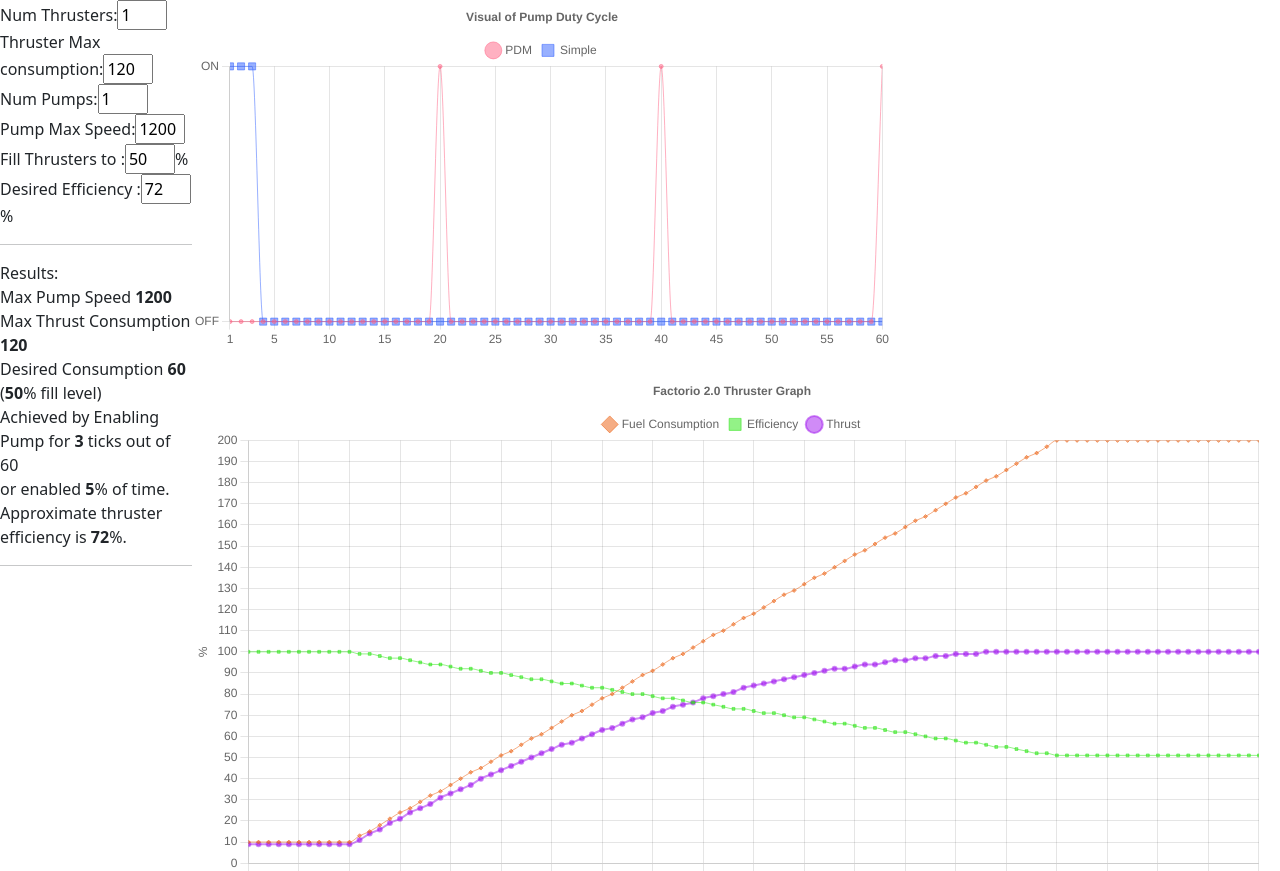
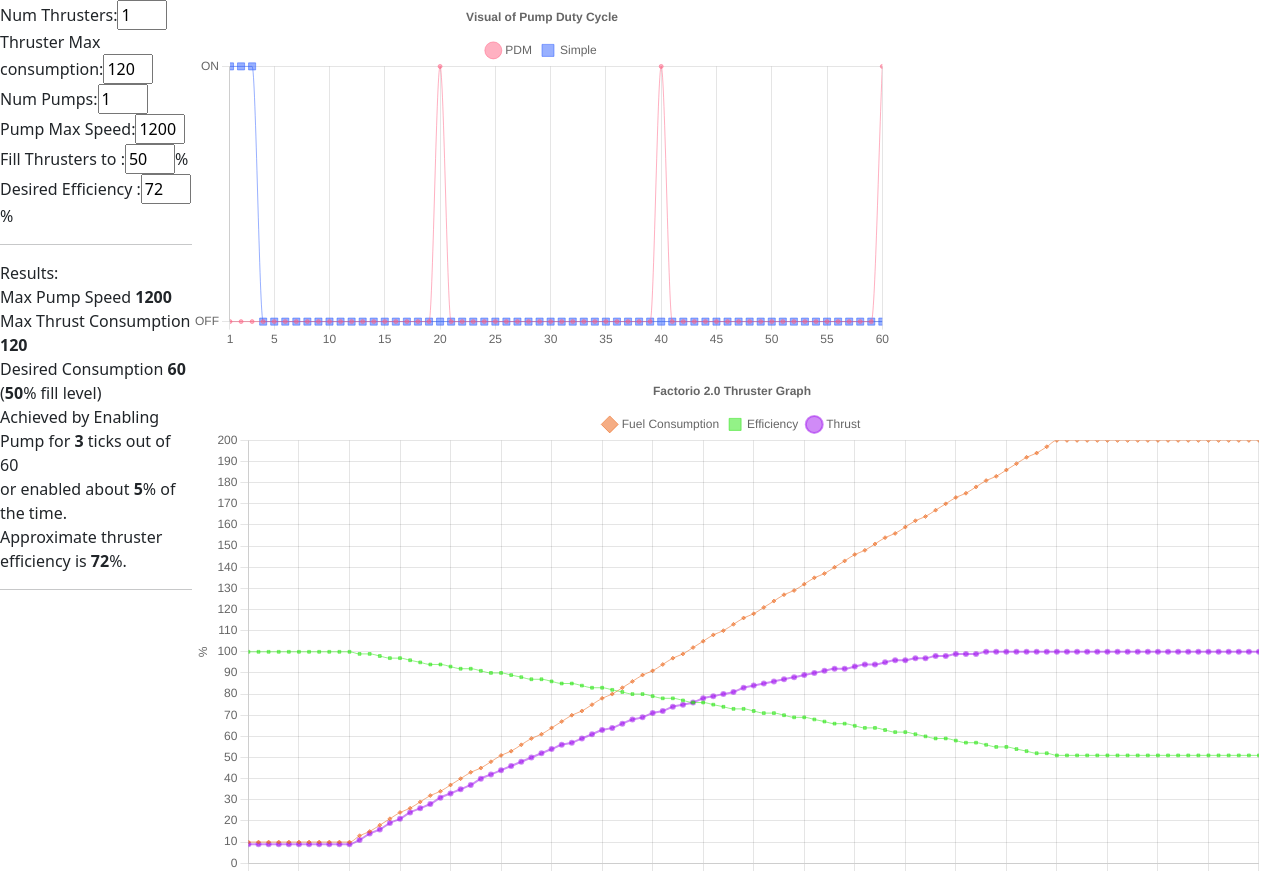
Before and after one commit to credomane/credomane.github.io, a plain HTML site: page blueprinttools/thrusters/index.html in a window 1280 px wide. Shown: the top 871 px of the page. Drawn offline with nearby package versions, Linux system fonts and the light colour scheme.

Commit message:
Was a little over zealous with adding rounding to 2 decimal places.

```diff
--- a/blueprinttools/thrusters/index.html
+++ b/blueprinttools/thrusters/index.html
@@ -62,7 +62,7 @@
       Max Thrust Consumption <span class="js-resThrusterSpeed">??</span><br />
       Desired Consumption <span class="js-resThrusterDesired">??</span> (<span class="js-resFillPercent">??</span>% fill level)<br />
       Achieved by Enabling Pump for <span class="js-resTime">??</span> ticks out of 60<br />
-      or enabled <span class="js-resPercent">??</span>% of time.<br />
+      or enabled about <span class="js-resPercent">??</span>% of the time.<br />
       Approximate thruster efficiency is <span class="js-resEfficiency">??</span>%.
       <hr />
       <div class="js-warning"></div>
--- a/blueprinttools/thrusters/index.js
+++ b/blueprinttools/thrusters/index.js
@@ -59,13 +59,13 @@ function doUpdate() {
   const onTime = (thrusterDesired / totalPumpSpeed) * 60;
   const onPercent = (thrusterDesired / totalPumpSpeed) * 100;
 
-  $(".js-resThrusterSpeed").html(Math.round(totalThrusterSpeed * 100) / 100);
-  $(".js-resThrusterDesired").html(Math.round(thrusterDesired * 100) / 100);
+  $(".js-resThrusterSpeed").html(Math.round(totalThrusterSpeed));
+  $(".js-resThrusterDesired").html(Math.round(thrusterDesired));
   $(".js-resFillPercent").html(Math.round(percent * 100) / 100);
   $(".js-resEfficiency").html(Math.round(efficiencyFromFill(percent) * 100) / 100);
-  $(".js-resPumpSpeed").html(Math.round(totalPumpSpeed * 100) / 100);
-  $(".js-resTime").html(Math.round(onTime * 100) / 100);
-  $(".js-resPercent").html(Math.round(onPercent * 100) / 100);
+  $(".js-resPumpSpeed").html(Math.round(totalPumpSpeed));
+  $(".js-resTime").html(Math.round(onTime));
+  $(".js-resPercent").html(Math.round(onPercent));
   $(".js-warning").html("");
 
   if (thrusterDesired > totalPumpSpeed) {
```
